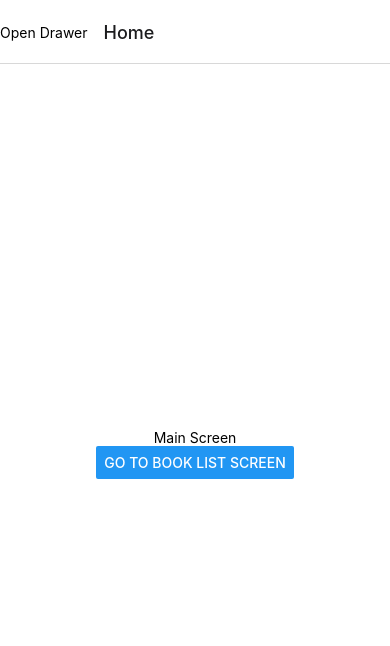
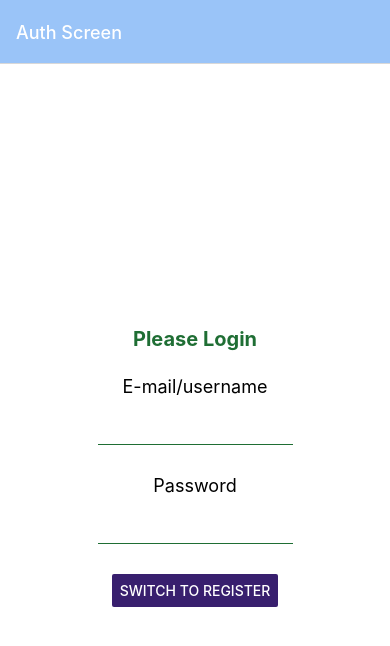
Before and after one commit to alexcloudstar-museum/bookshelf-react-native, a React Native app: screen /AuthScreen in a window 390 px wide. Shown: the top 646 px of the page. Built offline with nearby package versions, Linux system fonts and the light colour scheme.

Commit message:
Wired Up Navigation & Login/Register screen

```diff
--- a/Navigation/MainNavigation.tsx
+++ b/Navigation/MainNavigation.tsx
@@ -1,5 +1,6 @@
 import { NavigationContainer } from '@react-navigation/native';
 import React from 'react';
+import MainDrawerNavigation from './MainDrawerNavigation';
 import MainStackNavigation from './MainStackNavigation';
 
 const MainNavigation = () => (
--- a/Navigation/MainStackNavigation.tsx
+++ b/Navigation/MainStackNavigation.tsx
@@ -3,12 +3,22 @@ import React from 'react';
 import { createNativeStackNavigator } from '@react-navigation/native-stack';
 import MainScreen, { screenOptions as screenOptionsMainScreen } from '../screens/MainScreen';
 import BooksListScreen from '../screens/BooksListScreen';
+import AuthScreen, { screenOptions as screenOptionsAuthScreen} from '../screens/AuthScreen';
 
 const Stack = createNativeStackNavigator();
 
+const screenOptionStyle = {
+  headerStyle: {
+    backgroundColor: "#9AC4F8",
+  },
+  headerTintColor: "white",
+  headerBackTitle: "Back",
+};
+
 const MainStackNavigation = () => {
   return (
-    <Stack.Navigator>
+    <Stack.Navigator screenOptions={screenOptionStyle}>
+      <Stack.Screen name='AuthScreen' component={AuthScreen} options={screenOptionsAuthScreen} />
       <Stack.Screen name='MainScreen' component={MainScreen} options={screenOptionsMainScreen} />
       <Stack.Screen name='BooksListScreen' component={BooksListScreen} />
     </Stack.Navigator>
--- /dev/null
+++ b/components/User/Login.tsx
@@ -0,0 +1,40 @@
+import React from 'react';
+import { StyleSheet, Text, TextInput, View } from 'react-native';
+import { colors } from '../../constants/colors';
+
+const Login = () => {
+	return (
+		<View style={styles.container}>
+			<View style={styles.formControl}>
+        <Text style={styles.label}>E-mail/username</Text>
+        <TextInput style={styles.input} />
+      </View>
+      <View style={styles.formControl}>
+        <Text style={styles.label}>Password</Text>
+        <TextInput style={styles.input}  />
+      </View>
+		</View>
+	)
+}
+
+const styles = StyleSheet.create({
+	container: {
+		width: '100%'
+	},
+  formControl: {
+    width: '100%',
+		alignItems: 'center',
+		justifyContent: 'center',
+  },
+	label: {
+		fontSize: 18,
+	},
+  input: {
+		width: '50%',
+    marginVertical: 30,
+    borderBottomWidth: 1,
+    borderBottomColor: colors.primary,
+  },
+});
+
+export default Login
--- /dev/null
+++ b/components/User/Register.tsx
@@ -0,0 +1,43 @@
+import React from 'react';
+import { StyleSheet, Text, TextInput, View } from 'react-native';
+import { colors } from '../../constants/colors';
+
+const Register = () => {
+	return (
+		<View style={styles.container}>
+			<View style={styles.formControl}>
+        <Text style={styles.label}>Username</Text>
+        <TextInput style={styles.input} />
+        <Text style={styles.label}>E-mail</Text>
+        <TextInput style={styles.input} />
+      </View>
+      <View style={styles.formControl}>
+        <Text style={styles.label}>Password</Text>
+        <TextInput style={styles.input}  />
+      </View>
+
+		</View>
+	)
+}
+
+const styles = StyleSheet.create({
+  container: {
+		width: '100%'
+	},
+  formControl: {
+    width: '100%',
+		alignItems: 'center',
+		justifyContent: 'center',
+  },
+	label: {
+		fontSize: 18,
+	},
+  input: {
+		width: '50%',
+    marginVertical: 30,
+    borderBottomWidth: 1,
+    borderBottomColor: colors.primary,
+  },
+});
+
+export default Register
--- /dev/null
+++ b/constants/colors.ts
@@ -0,0 +1,8 @@
+type Colors = {
+  [key: string]: string;
+};
+
+export const colors = {
+  primary: '#1f6e34',
+  secondary: '#381f6e',
+};
--- /dev/null
+++ b/screens/AuthScreen.tsx
@@ -0,0 +1,40 @@
+import React, { useState } from 'react';
+import { Button, Platform, StyleSheet, Text, View } from 'react-native';
+import Login from '../components/User/Login';
+import Register from '../components/User/Register';
+import { colors } from '../constants/colors';
+
+const AuthScreen = (props: any) => {
+	const [isLogin, setIsLogin] = useState(true);
+
+  return (
+    <View style={styles.container}>
+      <Text style={styles.title}>Please {isLogin ? 'Login' : 'Register'}</Text>
+			{isLogin ? <Login /> : <Register />}
+			<Button title={isLogin ? 'Switch to Register' : 'Switch to Login'} onPress={() => setIsLogin(!isLogin)} color={Platform.OS === 'android' ? '#fff' : colors.secondary } />
+    </View>
+  );
+};
+
+export const screenOptions = (navData: any) => {
+  return {
+    headerTitle: 'Auth Screen',
+  };
+};
+
+const styles = StyleSheet.create({
+  container: {
+    flex: 1,
+    backgroundColor: '#fff',
+    alignItems: 'center',
+    justifyContent: 'center',
+  },
+	title: {
+		fontSize: 20,
+		fontWeight: '700',
+		marginVertical: 25,
+		color: colors.primary,
+	}
+});
+
+export default AuthScreen;
--- a/screens/MainScreen.tsx
+++ b/screens/MainScreen.tsx
@@ -16,7 +16,6 @@ const MainScreen = (props: any) => {
 export const screenOptions = (navData: any) => {
   return {
     headerTitle: 'Home',
-    headerLeft: () => <Text onPress={() => alert('pressed')}>Open Drawer</Text>,
   };
 };
 
```
Also changed, not shown: Navigation/MainDrawerNavigation.tsx (+13 -2 lines).
